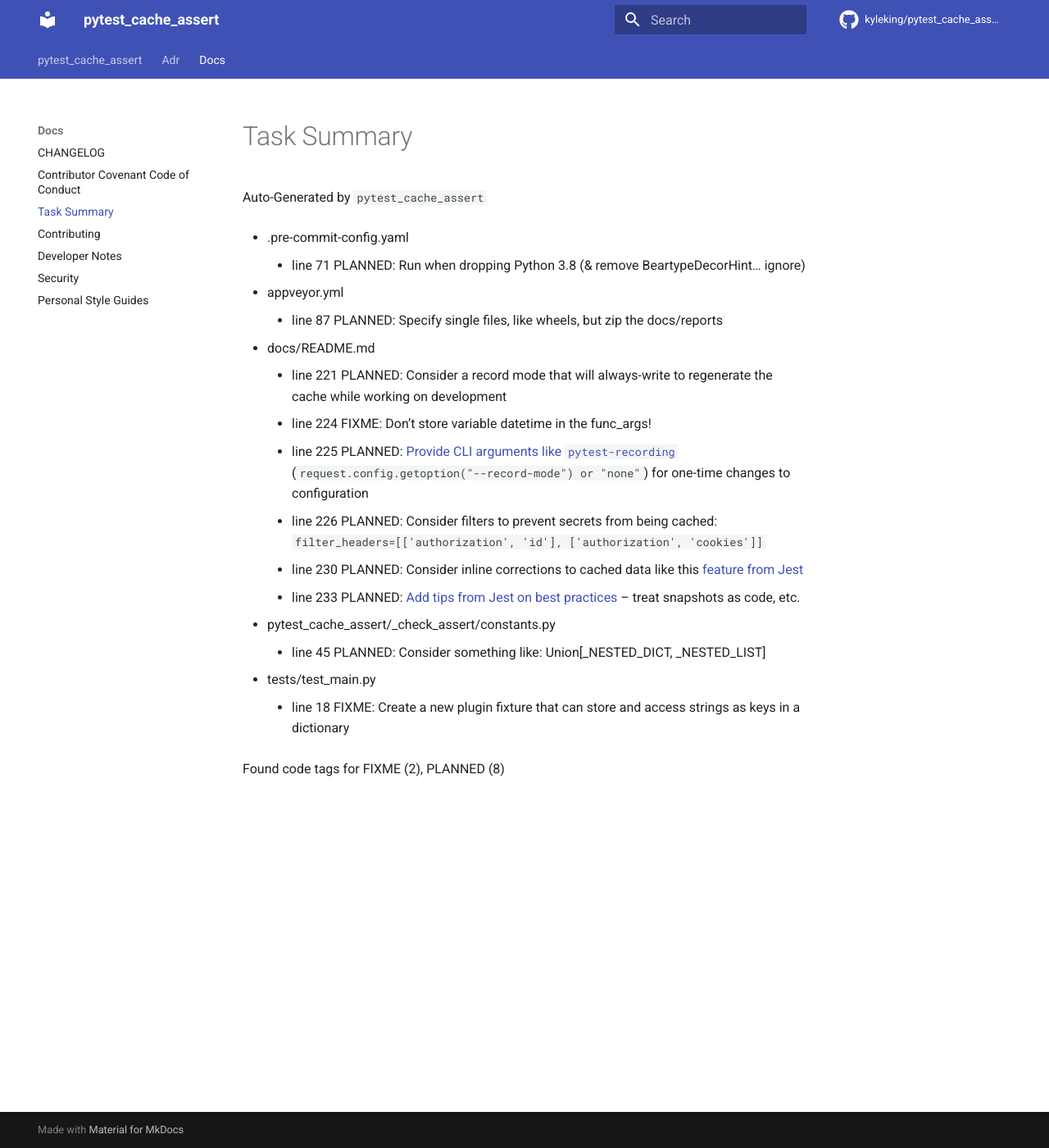
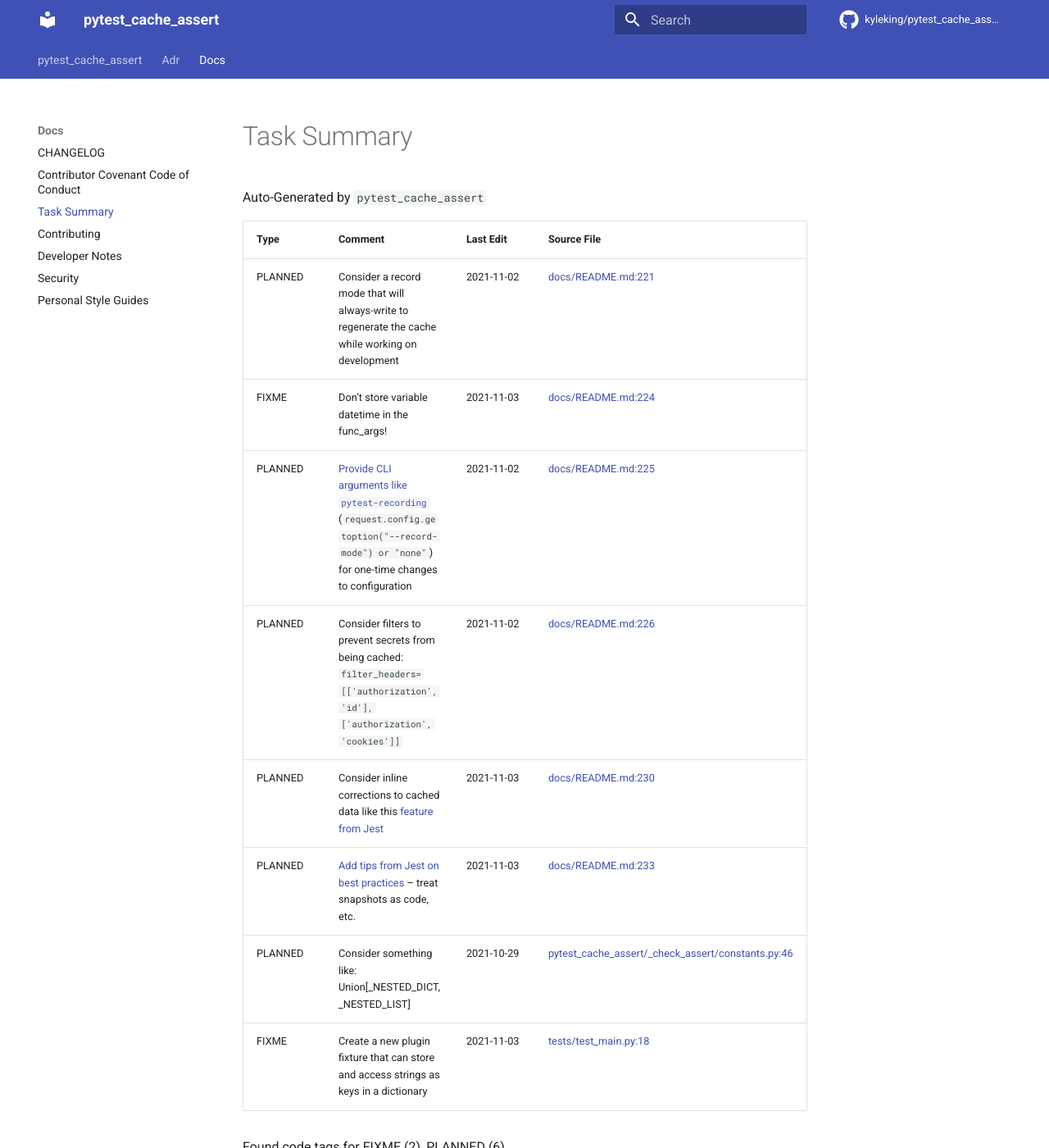
Before and after one commit to KyleKing/pytest_cache_assert, an MkDocs documentation site: the page built from docs/docs/CODE_TAG_SUMMARY.md, in a window 1280 px wide and 1400 px high. Shown: the whole window at 82% size. Built offline with MkDocs 1.6.1 and Material for MkDocs 9.7.7, drawn with Linux system fonts in a browser that asks for light colours; comment, search, counter and statistics services are not loaded.

```diff
--- a/.copier-answers.yml
+++ b/.copier-answers.yml
@@ -1,7 +1,7 @@
 # yamllint disable-file
 # Answer file maintained by Copier for: https://github.com/KyleKing/calcipy_template
 # Check into version control. Edit by re-running copier and changing responses to the questions
-_commit: 0.2.4
+_commit: 0.2.3
 _src_path: gh:KyleKing/calcipy_template
 author_email: dev.act.kyle@gmail.com
 author_name: Kyle King
--- a/.pre-commit-config.yaml
+++ b/.pre-commit-config.yaml
@@ -37,7 +37,7 @@ repos:
       # - id: requirements-txt-fixer
       - id: trailing-whitespace
   - repo: https://github.com/commitizen-tools/commitizen
-    rev: v2.20.4
+    rev: v2.21.0
     hooks:
       - id: commitizen
         # yamllint disable-line rule:line-length
--- a/docs/docs/CODE_TAG_SUMMARY.md
+++ b/docs/docs/CODE_TAG_SUMMARY.md
@@ -2,26 +2,17 @@
 
 Auto-Generated by `pytest_cache_assert`
 
-- .pre-commit-config.yaml
-    - line  71 PLANNED: Run when dropping Python 3.8 (& remove BeartypeDecorHint... ignore)
+| Type    | Comment                                                                                                                                                                                                                                                                         | Last Edit   | Source File                                                                                                                                                                                            |
+|:--------|:--------------------------------------------------------------------------------------------------------------------------------------------------------------------------------------------------------------------------------------------------------------------------------|:------------|:-------------------------------------------------------------------------------------------------------------------------------------------------------------------------------------------------------|
+| PLANNED | Consider a record mode that will always-write to regenerate the cache while working on development                                                                                                                                                                              | 2021-11-02  | [docs/README.md:221](https://github.com/KyleKing/pytest_cache_assert/blame/64fefaeae24ddf2a1817bb41990d01605cf9dc61/docs/README.md#L186)                                                               |
+| FIXME   | Don't store variable datetime in the func_args!                                                                                                                                                                                                                                 | 2021-11-03  | [docs/README.md:224](https://github.com/KyleKing/pytest_cache_assert/blame/0b3976e638b5f059cb1d4a8aecd008cee14ae70f/docs/README.md#L222)                                                               |
+| PLANNED | [Provide CLI arguments like `pytest-recording`](https://github.com/kiwicom/pytest-recording/blob/484bb887dd43fcaf44149160d57b58a7215e2c8a/src/pytest_recording/plugin.py#L37-L70) (`request.config.getoption("--record-mode") or "none"`) for one-time changes to configuration | 2021-11-02  | [docs/README.md:225](https://github.com/KyleKing/pytest_cache_assert/blame/59b53b867385ee55fb5d6c280931e1200f242f8c/docs/README.md#L191)                                                               |
+| PLANNED | Consider filters to prevent secrets from being cached: `filter_headers=[['authorization', 'id'], ['authorization', 'cookies']]`                                                                                                                                                 | 2021-11-02  | [docs/README.md:226](https://github.com/KyleKing/pytest_cache_assert/blame/59b53b867385ee55fb5d6c280931e1200f242f8c/docs/README.md#L192)                                                               |
+| PLANNED | Consider inline corrections to cached data like this [feature from Jest](https://jestjs.io/docs/snapshot-testing#inline-snapshots)                                                                                                                                              | 2021-11-03  | [docs/README.md:230](https://github.com/KyleKing/pytest_cache_assert/blame/0b3976e638b5f059cb1d4a8aecd008cee14ae70f/docs/README.md#L228)                                                               |
+| PLANNED | [Add tips from Jest on best practices](https://jestjs.io/docs/snapshot-testing#best-practices) -- treat snapshots as code, etc.                                                                                                                                                 | 2021-11-03  | [docs/README.md:233](https://github.com/KyleKing/pytest_cache_assert/blame/0b3976e638b5f059cb1d4a8aecd008cee14ae70f/docs/README.md#L231)                                                               |
+| PLANNED | Consider something like: Union[_NESTED_DICT, _NESTED_LIST]                                                                                                                                                                                                                      | 2021-10-29  | [pytest_cache_assert/_check_assert/constants.py:46](https://github.com/KyleKing/pytest_cache_assert/blame/b01f775653f63d2835b2a7f5ca03e224299493fd/pytest_cache_assert/_check_assert/constants.py#L14) |
+| FIXME   | Create a new plugin fixture that can store and access strings as keys in a dictionary                                                                                                                                                                                           | 2021-11-03  | [tests/test_main.py:18](https://github.com/KyleKing/pytest_cache_assert/blame/3320d9ed84f23f3ea8b0723fc38f0b71344472ed/tests/test_main.py#L18)                                                         |
 
-- appveyor.yml
-    - line  87 PLANNED: Specify single files, like wheels, but zip the docs/reports
-
-- docs/README.md
-    - line 221 PLANNED: Consider a record mode that will always-write to regenerate the cache while working on development
-    - line 224   FIXME: Don't store variable datetime in the func_args!
-    - line 225 PLANNED: [Provide CLI arguments like `pytest-recording`](https://github.com/kiwicom/pytest-recording/blob/484bb887dd43fcaf44149160d57b58a7215e2c8a/src/pytest_recording/plugin.py#L37-L70) (`request.config.getoption("--record-mode") or "none"`) for one-time changes to configuration
-    - line 226 PLANNED: Consider filters to prevent secrets from being cached: `filter_headers=[['authorization', 'id'], ['authorization', 'cookies']]`
-    - line 230 PLANNED: Consider inline corrections to cached data like this [feature from Jest](https://jestjs.io/docs/snapshot-testing#inline-snapshots)
-    - line 233 PLANNED: [Add tips from Jest on best practices](https://jestjs.io/docs/snapshot-testing#best-practices) -- treat snapshots as code, etc.
-
-- pytest_cache_assert/_check_assert/constants.py
-    - line  45 PLANNED: Consider something like: Union[_NESTED_DICT, _NESTED_LIST]
-
-- tests/test_main.py
-    - line  18   FIXME: Create a new plugin fixture that can store and access strings as keys in a dictionary
-
-Found code tags for FIXME (2), PLANNED (8)
+Found code tags for FIXME (2), PLANNED (6)
 
 <!-- calcipy:skip_tags -->
```
Also changed, not shown: docs/docs/CHANGELOG.md (+9 -4 lines), docs/docs/DEVELOPER_GUIDE.md (+14 -0 lines), 2 other files.
